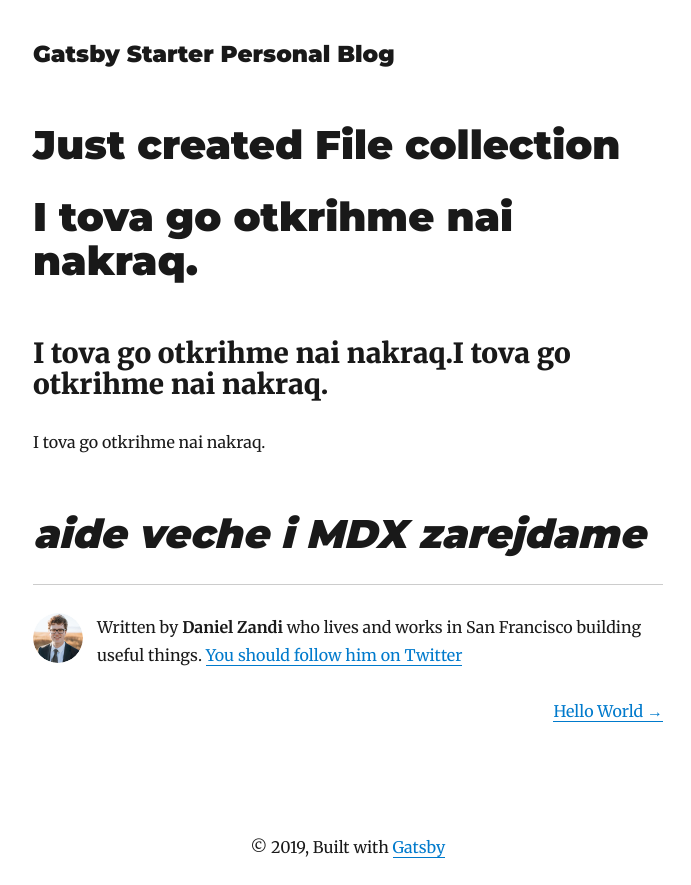
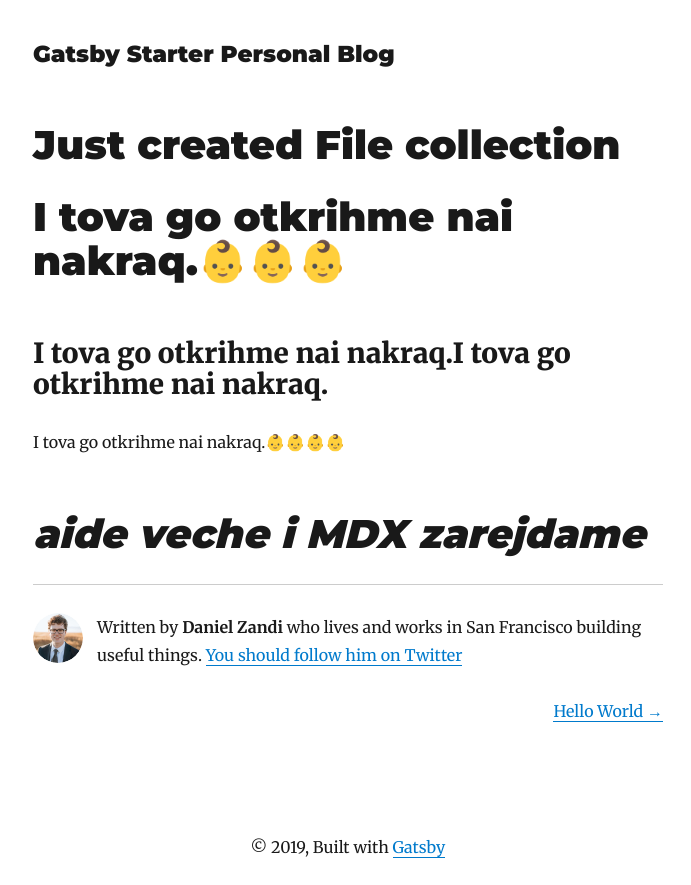
Before and after one commit to danijun96/my-blog-cms, a Gatsby site: page /blog/home/ in a window 1280 px wide. Shown: the whole page, without its empty margins (292-983 px from the left). Built offline with nearby package versions, Linux system fonts and the light colour scheme; Gatsby itself is replaced by a stand-in of ours; some packages are replaced by stand-ins of ours.

Commit message:
Update Pages “home”

```diff
--- a/content/home.md
+++ b/content/home.md
@@ -7,11 +7,11 @@ intro: |-
   STANA LI??????????????
 image: /assets/background-image.jpg
 ---
-# I tova go otkrihme nai nakraq.
+# I tova go otkrihme nai nakraq.👶👶👶
 
 ## I tova go otkrihme nai nakraq.I tova go otkrihme nai nakraq.
 
-I tova go otkrihme nai nakraq.
+I tova go otkrihme nai nakraq.👶👶👶👶
 
 
 
```
